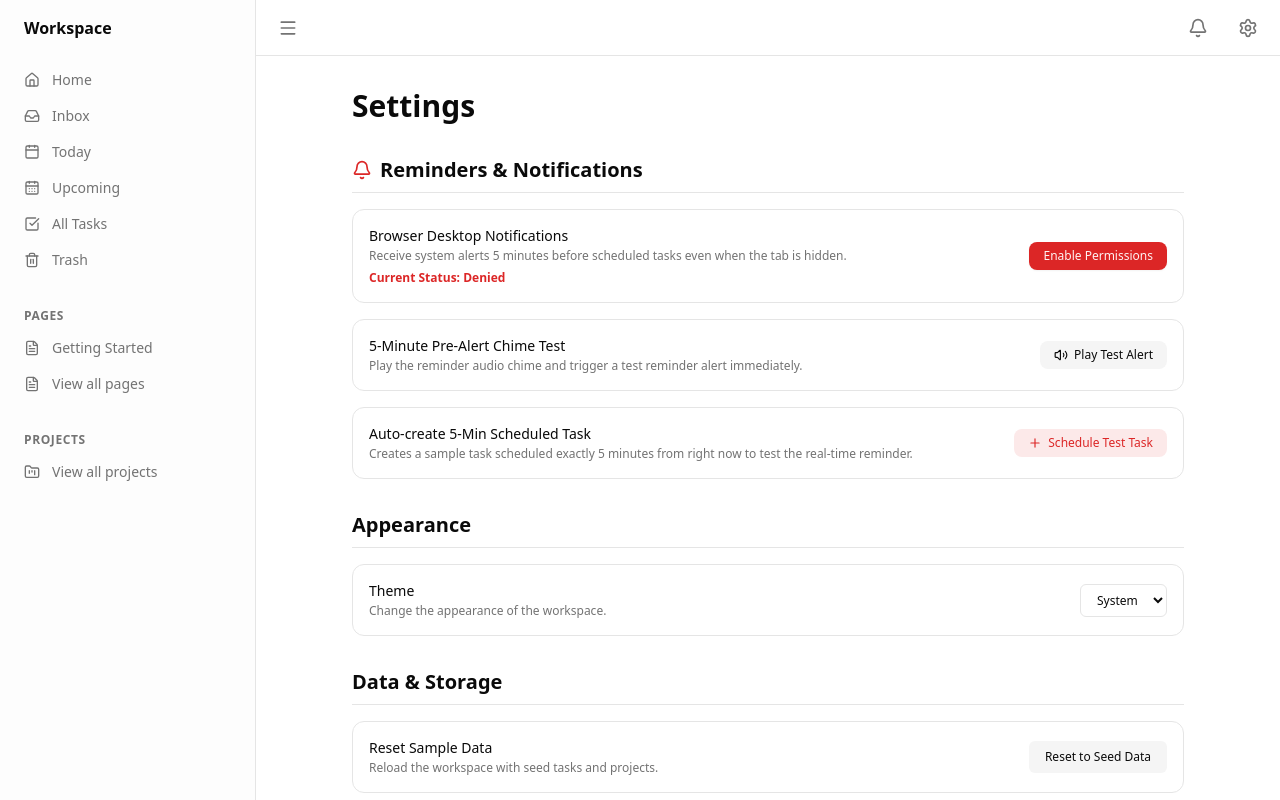
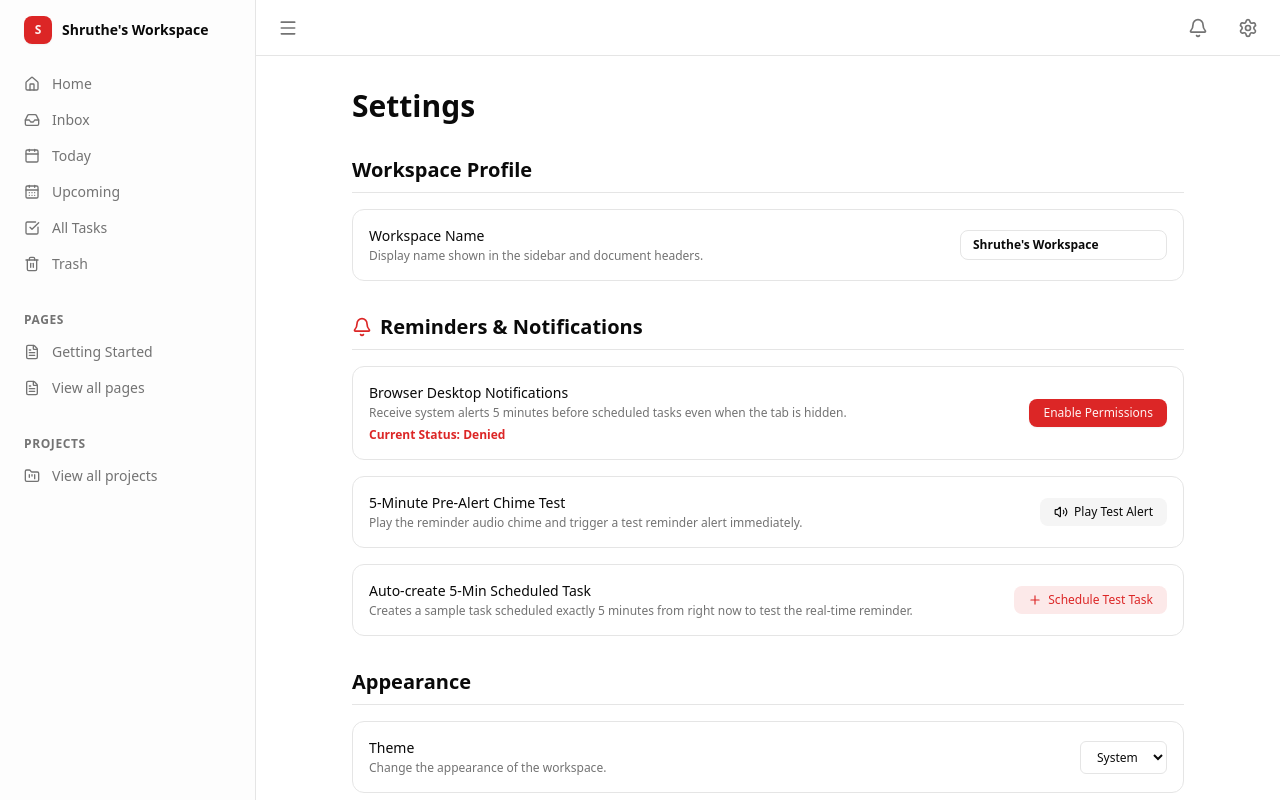
Before and after one commit to manju342r/seee-s-to-do-list, a Next.js app: page /app/settings in a window 1280 px wide. Built offline with nearby package versions, Linux system fonts and the light colour scheme.

Commit message:
feat: rename workspace to Shruthe's Workspace and add workspace profile settings

```diff
--- a/src/app/app/layout.tsx
+++ b/src/app/app/layout.tsx
@@ -24,7 +24,7 @@ import { useReminderNotifier } from '@/hooks/use-reminder-notifier'
 export default function AppLayout({ children }: { children: React.ReactNode }) {
   const [sidebarOpen, setSidebarOpen] = useState(true)
   const pathname = usePathname()
-  const { tasks, projects, pages, seedData } = useWorkspaceStore()
+  const { tasks, projects, pages, workspaceName, seedData } = useWorkspaceStore()
   const { activeToasts, dismissToast, requestDesktopPermission } = useReminderNotifier()
 
   useEffect(() => {
@@ -49,8 +49,13 @@ export default function AppLayout({ children }: { children: React.ReactNode }) {
         className={`${sidebarOpen ? 'w-64' : 'w-0'} flex-shrink-0 transition-all duration-300 ease-in-out border-r border-border bg-muted/20 overflow-y-auto`}
       >
         <div className="p-4 w-64">
-          <div className="flex items-center justify-between mb-6">
-            <div className="font-semibold px-2">Workspace</div>
+          <div className="flex items-center gap-2.5 px-2 mb-6">
+            <div className="w-7 h-7 rounded-lg bg-primary text-primary-foreground font-bold flex items-center justify-center text-xs shadow-sm shrink-0">
+              {workspaceName ? workspaceName.charAt(0).toUpperCase() : 'S'}
+            </div>
+            <div className="font-semibold text-sm truncate">
+              {workspaceName || "Shruthe's Workspace"}
+            </div>
           </div>
 
           <nav className="space-y-1">
--- a/src/app/app/settings/page.tsx
+++ b/src/app/app/settings/page.tsx
@@ -71,11 +71,40 @@ export default function SettingsPage() {
     setTimeout(() => setTestSent(false), 3000)
   }
 
+  const workspaceName = useWorkspaceStore(state => state.workspaceName)
+  const setWorkspaceName = useWorkspaceStore(state => state.setWorkspaceName)
+
   return (
     <div className="max-w-4xl mx-auto p-8">
       <h1 className="text-3xl font-bold mb-8">Settings</h1>
 
       <div className="space-y-8">
+        {/* Workspace Profile */}
+        <section>
+          <h2 className="text-xl font-semibold mb-4 border-b border-border pb-2 flex items-center gap-2">
+            Workspace Profile
+          </h2>
+          <div className="space-y-4">
+            <div className="flex flex-col sm:flex-row sm:items-center justify-between p-4 bg-card border border-border rounded-xl gap-4">
+              <div>
+                <div className="font-medium text-sm">Workspace Name</div>
+                <div className="text-xs text-muted-foreground mt-0.5">
+                  Display name shown in the sidebar and document headers.
+                </div>
+              </div>
+              <div className="flex items-center gap-2">
+                <input
+                  type="text"
+                  value={workspaceName || "Shruthe's Workspace"}
+                  onChange={(e) => setWorkspaceName(e.target.value)}
+                  className="px-3 py-1.5 bg-background border border-border rounded-lg text-xs font-semibold text-foreground focus:outline-none focus:ring-2 focus:ring-primary/50"
+                  placeholder="Workspace Name"
+                />
+              </div>
+            </div>
+          </div>
+        </section>
+
         {/* Notifications & Reminders */}
         <section>
           <h2 className="text-xl font-semibold mb-4 border-b border-border pb-2 flex items-center gap-2">
--- a/src/app/layout.tsx
+++ b/src/app/layout.tsx
@@ -3,8 +3,8 @@ import './globals.css'
 import { ThemeProvider } from '@/components/theme-provider'
 
 export const metadata: Metadata = {
-  title: 'Productivity App',
-  description: 'Notion + Todoist + Trello + Linear clone',
+  title: "Shruthe's Workspace",
+  description: 'Personal productivity & task-management workspace',
 }
 
 export default function RootLayout({
--- a/src/store/workspace.ts
+++ b/src/store/workspace.ts
@@ -4,6 +4,7 @@ import { v4 as uuidv4 } from 'uuid'
 import { Task, Project, Page, AppNotification } from '@/types'
 
 interface WorkspaceState {
+  workspaceName: string
   tasks: Task[]
   projects: Project[]
   pages: Page[]
@@ -11,6 +12,7 @@ interface WorkspaceState {
   desktopNotificationAllowed: boolean
 
   // Actions
+  setWorkspaceName: (name: string) => void
   addTask: (task: Partial<Task>) => void
   updateTask: (id: string, updates: Partial<Task>) => void
   deleteTask: (id: string) => void
@@ -35,11 +37,14 @@ interface WorkspaceState {
 export const useWorkspaceStore = create<WorkspaceState>()(
   persist(
     (set) => ({
+      workspaceName: "Shruthe's Workspace",
       tasks: [],
       projects: [],
       pages: [],
       notifications: [],
       desktopNotificationAllowed: false,
+
+      setWorkspaceName: (name) => set(() => ({ workspaceName: name })),
 
       addTask: (task) => set((state) => {
         const newTask: Task = {
```
